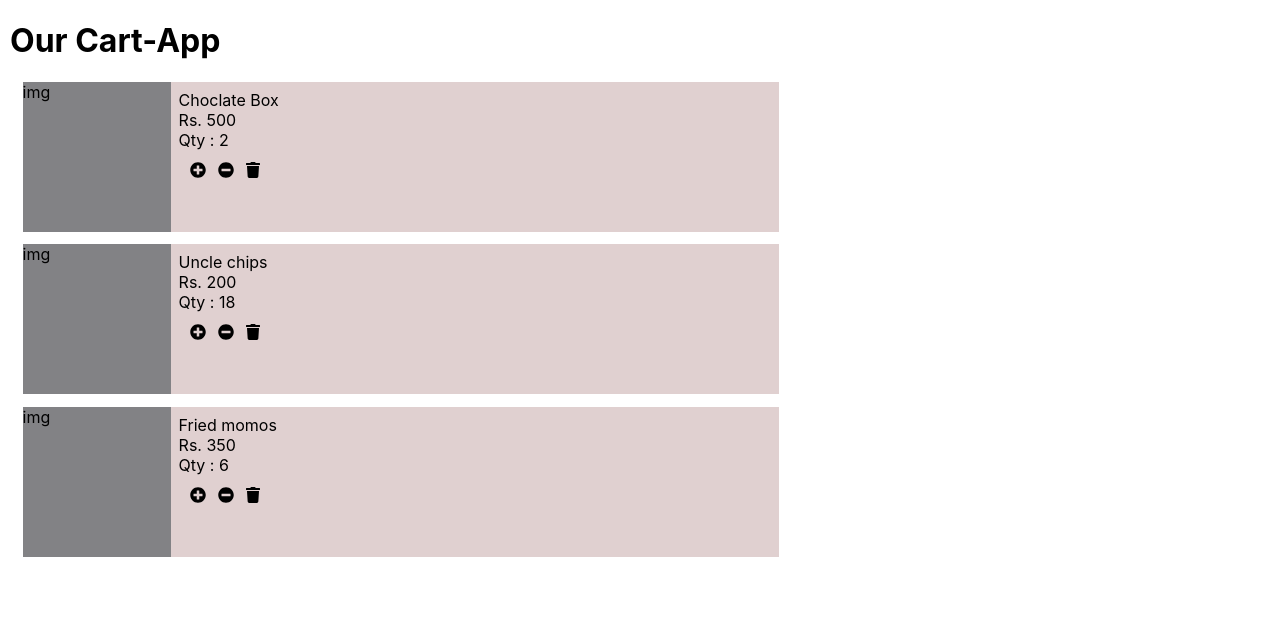
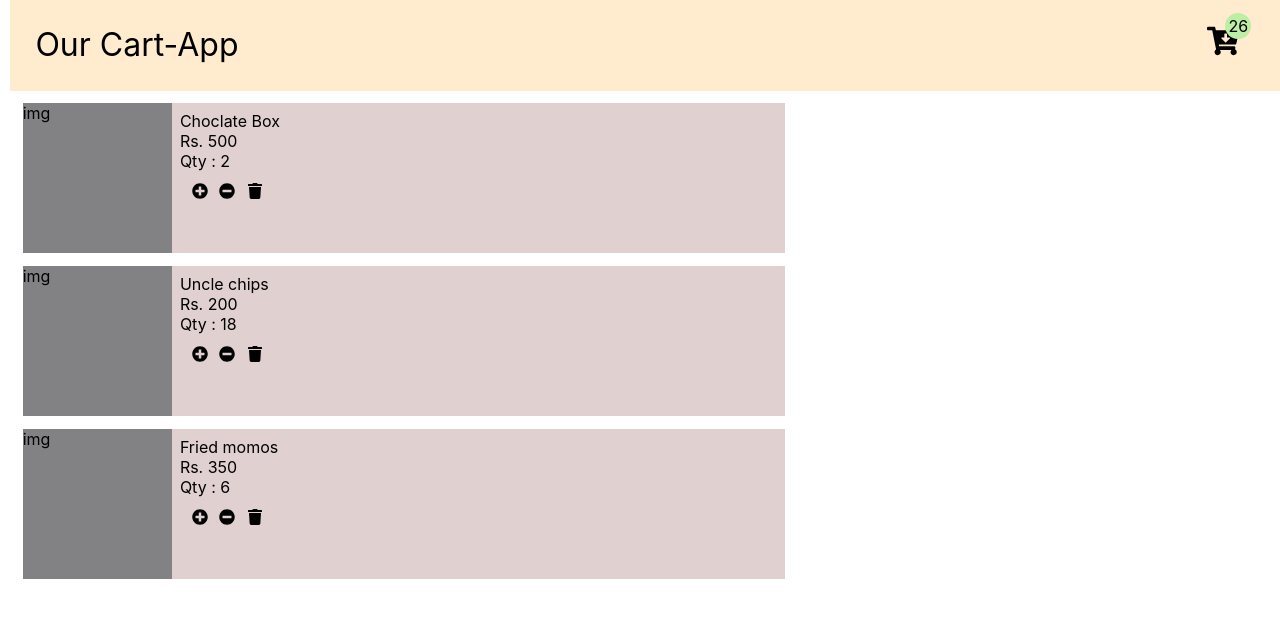
Before and after one commit to imemya19/cart-app, a React (Create React App) app: page / in a window 1280 px wide. Shown: the top 618 px of the page. Built offline with nearby package versions, Linux system fonts and the light colour scheme.

Commit message:
cart-total navbar

```diff
--- a/src/components/App.js
+++ b/src/components/App.js
@@ -1,12 +1,88 @@
 import '../styles/App.css';
+import React from 'react';
 import Cart from './Cart';
+import NavBar from './NavBar';
 
-function App() {
-  return (
+class App extends React.Component {
+  constructor(){
+        super();
+        this.state={
+            products:[
+                {
+                    title:"Choclate Box",
+                    price:500,
+                    qty:2
+                },
+                {
+                    title:"Uncle chips",
+                    price:200,
+                    qty:18
+                },
+                {
+                    title:"Fried momos",
+                    price:350,
+                    qty:6
+                }
+            ]
+      }
+    }
+
+    increaseQty = (item)=> {
+        const {products} =this.state;
+        const index = products.indexOf(item);
+        products[index].qty +=1;
+
+        this.setState({
+            products
+        })
+      }
+
+      decreaseQty = (item)=> {
+        const {products} =this.state;
+        const index = products.indexOf(item);
+        if(products[index].qty ===0) return;
+
+        products[index].qty -=1;
+        this.setState({
+            products
+        })
+      }
+
+      deleteItem = (item)=>{
+        const {products} =this.state;
+        const index = products.indexOf(item);
+        const items = products.filter((item)=>item!==products[index])
+
+        this.setState({
+            products:items
+        })
+      }
+
+      totalItems = ()=>{
+        const {products} =this.state;
+        var totalQty=0;
+        products.map((item)=>{
+          totalQty += item.qty;
+        })
+        return totalQty;
+      }
+
+  render(){
+    return (
     <div className="App">
-     <Cart/>
+    <NavBar
+      totalQty = {this.totalItems()}
+    />
+     <Cart
+       products = {this.state.products}
+       handleIncQty = {this.increaseQty}
+       handleDecQty = {this.decreaseQty}
+       handleDelItem = {this.deleteItem}
+     />
     </div>
   );
 }
+  }
+
 
 export default App;
--- a/src/components/Cart.js
+++ b/src/components/Cart.js
@@ -2,75 +2,19 @@ import React from 'react'
 import CartItem from './CartItem'
 
 
-class Cart extends React.Component{
-    constructor(){
-        super();
-        this.state={
-            products:[
-                {
-                    title:"Choclate Box",
-                    price:500,
-                    qty:2
-                },
-                {
-                    title:"Uncle chips",
-                    price:200,
-                    qty:18
-                },
-                {
-                    title:"Fried momos",
-                    price:350,
-                    qty:6
-                }
-            ]
-      }
-    }
+const Cart =(props)=>{
 
-    increaseQty = (item)=> {
-        const {products} =this.state;
-        const index = products.indexOf(item);
-        products[index].qty +=1;
-
-        this.setState({
-            products
-        })
-      }
-
-      decreaseQty = (item)=> {
-        const {products} =this.state;
-        const index = products.indexOf(item);
-        if(products[index].qty ===0) return;
-
-        products[index].qty -=1;
-        this.setState({
-            products
-        })
-      }
-
-      deleteItem = (item)=>{
-        const {products} =this.state;
-        const index = products.indexOf(item);
-        const items = products.filter((item)=>item!==products[index])
-
-        this.setState({
-            products:items
-        })
-      }
-
-render(){
-    const {products} = this.state;
+    const {products} = props;
     return (
       <div className="cart">
-        <h1>Our Cart-App</h1>
-
 
       {products.map((item)=>{
           return(
             <CartItem
             item={item}
-            handleIncQty = {this.increaseQty}
-            handleDecQty = {this.decreaseQty}
-            handleDelItem = {this.deleteItem}
+            handleIncQty = {props.handleIncQty}
+            handleDecQty = {props.handleDecQty}
+            handleDelItem = {props.handleDelItem}
             />
       )
 
@@ -80,6 +24,6 @@ render(){
     );
   }
 
-}
+
 
 export default Cart;
--- a/src/components/CartItem.js
+++ b/src/components/CartItem.js
@@ -2,12 +2,10 @@ import '../styles/CartItem.css';
 import {FaPlusCircle,FaMinusCircle,FaTrash} from 'react-icons/fa'
 import React from 'react'
 
-class CartItem extends React.Component{
+const CartItem =(props)=>{
 
-
-  render(){
-   const {title,price,qty} = this.props.item;
-   const {item, handleIncQty,handleDecQty,handleDelItem} =this.props;
+   const {title,price,qty} = props.item;
+   const {item, handleIncQty,handleDecQty,handleDelItem} =props;
     return (
       <div className="cart-item">
         <div className="item-image">img</div>
@@ -23,7 +21,7 @@ class CartItem extends React.Component{
         </div>
       </div>
     );
-  }
+
 
 }
 
--- /dev/null
+++ b/src/components/NavBar.js
@@ -0,0 +1,19 @@
+import React from 'react'
+import {FaCartArrowDown} from 'react-icons/fa'
+import '../styles/NavBar.css';
+
+
+const NavBar = (props)=>{
+
+    const {totalQty} = props;
+    return (
+      <div className="navbar">
+              <div className="heading">Our Cart-App</div>
+              <div className="cart-icon"><FaCartArrowDown/>
+              <div className="total-qty">{totalQty}</div>
+              </div>
+      </div>
+    );
+  }
+
+export default NavBar;
--- a/src/styles/App.css
+++ b/src/styles/App.css
@@ -1,3 +1,3 @@
 .App {
-margin: 10px;
+margin-left: 10px;
 }
--- /dev/null
+++ b/src/styles/NavBar.css
@@ -0,0 +1,26 @@
+.navbar{
+    background-color: blanchedalmond;
+    position:sticky;
+    display: flex;
+    justify-content: space-between;
+    padding:2%;
+
+}
+.heading{
+    font-size: 2em;
+}
+.cart-icon{
+    font-size: 2rem;
+    margin-right: 1rem;
+    position: relative;
+}
+
+.total-qty{
+    border-radius: 100%;
+    background-color: rgb(188, 238, 164);
+    font-size: 0.5em;
+    padding:0.2rem;
+    position:absolute;
+    top: -0.8rem;
+    right:-0.8rem
+}
```
